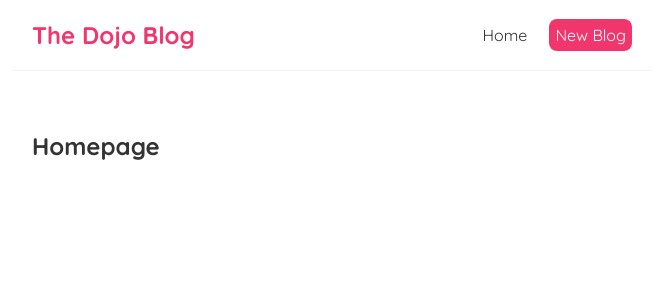
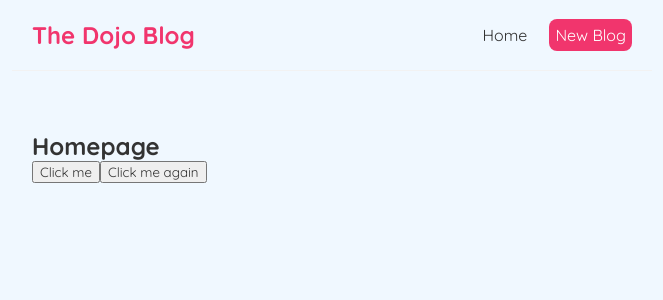
Before and after one commit to platisam/Dojo_blog, a React (Create React App) app: page / in a window 1280 px wide. Shown: the top 300 px of the page, without its empty margins (308-971 px from the left). Built offline with nearby package versions, Linux system fonts and the light colour scheme.

Commit message:
handle click events and functions

```diff
--- a/src/Home.js
+++ b/src/Home.js
@@ -1,7 +1,19 @@
 const Home = () => {
+  const handleClick = (e) => {
+    console.log("hello, ninjas", e);
+  };
+
+  const handleClickAgain = (name, e) => {
+    console.log("hello " + name, e.target);
+  };
+
   return (
     <div className="home">
       <h2>Homepage</h2>
+      <button onClick={handleClick}>Click me</button>
+      <button onClick={(e) => handleClickAgain("mario", e)}>
+        Click me again
+      </button>
     </div>
   );
 };
--- a/src/index.css
+++ b/src/index.css
@@ -4,6 +4,10 @@
   margin: 0;
   font-family: "Quicksand";
   color: #333;
+}
+
+body {
+  background-color: aliceblue;
 }
 
 .navbar {
```
